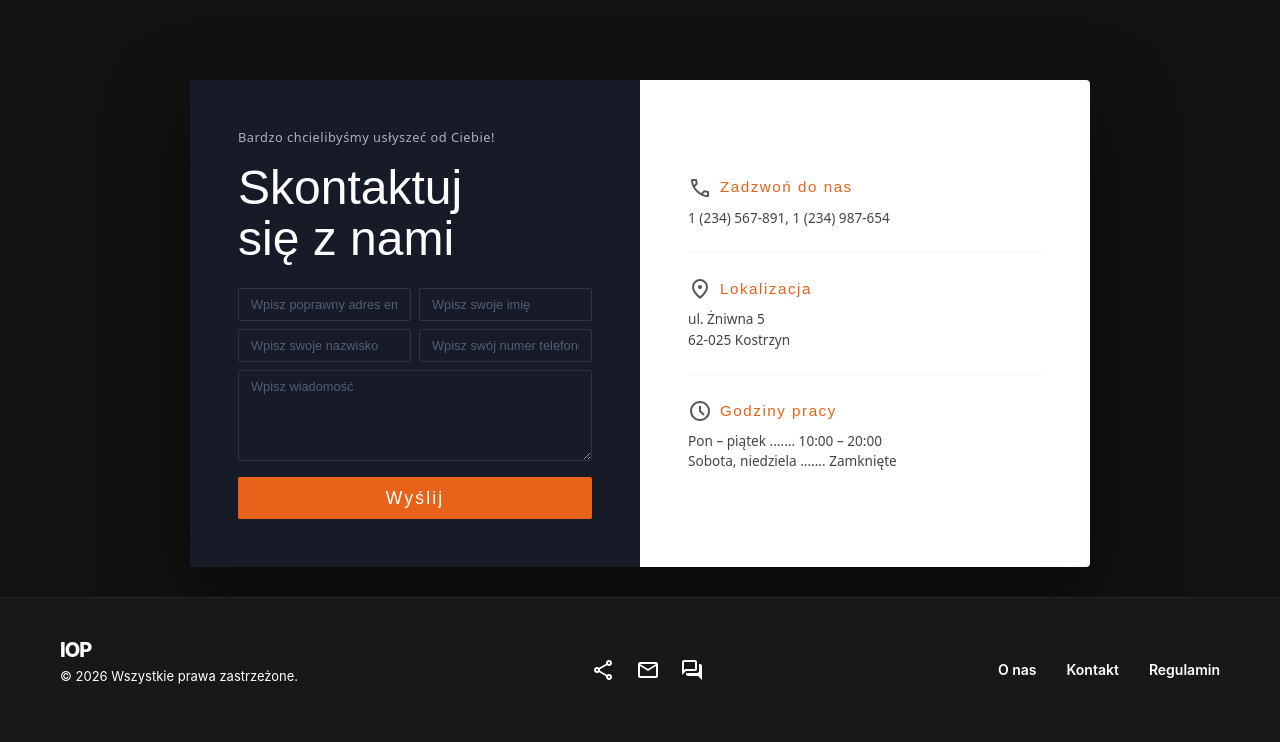
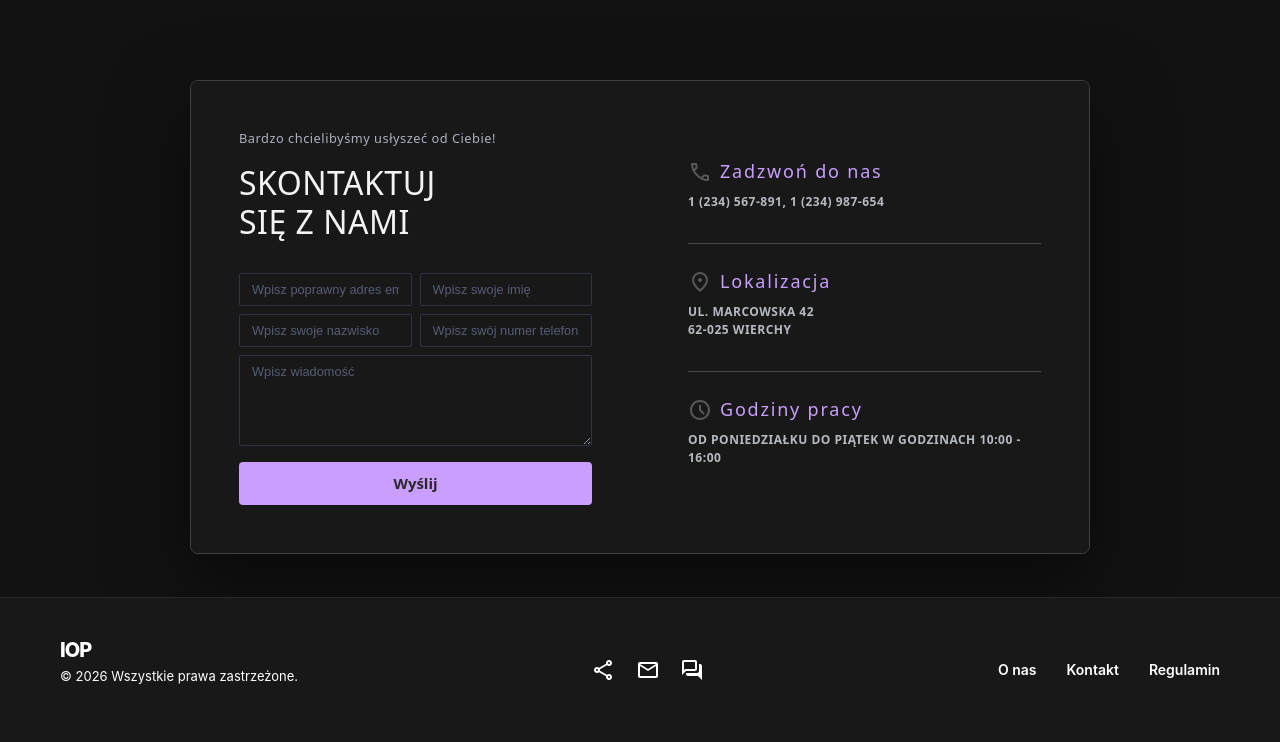
Before and after one commit to KacperZa/IOP, a Django app: page /contact in a window 1280 px wide. Shown: the part 58-800 px from the top of the page. Run offline with Django 5.2, Linux system fonts and the light colour scheme; parts of the project's set-up code (start-up, migrations or seed data) failed here and were passed over.

Commit message:
Zaaktualizowałem style dla podstron: contact us, dodaj ogłoszenie, dodatkowo zmieniłem pare klas w css

```diff
--- a/iop/main/static/main/css/main.css
+++ b/iop/main/static/main/css/main.css
@@ -40,6 +40,12 @@ a:hover {
     letter-spacing: 0.5px !important;
 }
 
+.purple-discord-label {
+    font-size: 18px;
+    letter-spacing: 0.1em;
+    color: #ca9eff !important;
+    }
+
 .discord-input {
     background-color: #1e1f22 !important;
     color: #dbdee1 !important;
--- a/iop/main/templates/main/contact.html
+++ b/iop/main/templates/main/contact.html
@@ -14,7 +14,7 @@
 
         /* LEFT */
         .contact-left {
-            background: #171a27;
+            background: #181818;
         }
 
         .contact-left .subtitle {
@@ -44,31 +44,11 @@
         .contact-left .form-control::placeholder { color: #555d75; }
         .contact-left .form-control:focus {
             background: transparent;
-            border-color: #e8621a;
+            border-color: #ca9eff ;
             color: #fff;
             box-shadow: none;
         }
 
-        .btn-submit {
-            background: #e8621a;
-            color: #fff;
-            border: none;
-            font-family: 'Bebas Neue', sans-serif;
-            font-size: 1.1rem;
-            letter-spacing: 0.12em;
-            border-radius: 2px;
-            transition: background 0.2s;
-        }
-
-        .btn-submit:hover { background: #d45510; color: #fff; }
-
-
-        .info-label {
-            font-family: 'Bebas Neue', sans-serif;
-            font-size: 0.95rem;
-            letter-spacing: 0.1em;
-            color: #e8621a;
-        }
 
         .info-text {
             font-size: 0.85rem;
@@ -77,13 +57,13 @@
         }
     </style>
 
-    <div class="contact-wrapper w-100 container d-flex align-items-center justify-content-center" style="padding-left: 0px;padding-right: 0px; margin-top:10vh;">
+<div class="contact-wrapper w-100 container d-flex align-items-center justify-content-center" style="padding-left: 0px; padding-right: 0px; margin-top: 10vh; border: 1px solid #3f4147; border-radius: 8px;">
         <div class="row g-0">
 
             <!-- LEFT -->
             <div class="col-md-6 contact-left p-4 p-md-5 d-flex flex-column gap-3">
                 <p class="subtitle mb-0">Bardzo chcielibyśmy usłyszeć od Ciebie!</p>
-                <h1>Skontaktuj<br>się z nami</h1>
+                <div class="discord-label"><h2>Skontaktuj<br>się z nami</h2></div>
 
                 <div class="row g-2">
                     <div class="col-6">
@@ -103,40 +83,39 @@
                     </div>
                 </div>
 
-                <button class="btn btn-submit w-100 py-2">Wyślij</button>
+                <button class="btn btn-discord w-100 py-2">Wyślij</button>
             </div>
 
             <!-- RIGHT -->
-            <div class="col-md-6 contact-right p-4 p-md-5 d-flex flex-column justify-content-center gap-4" style="background-color:white;">
+            <div class="col-md-6 contact-left p-4 p-md-5 d-flex flex-column justify-content-center gap-4"">
 
                 <div>
-                    <div class="info-label d-flex align-items-center gap-2 mb-2">
+                    <div class="purple-discord-label d-flex align-items-center gap-2 mb-2">
                         <svg xmlns="http://www.w3.org/2000/svg" height="24px" viewBox="0 -960 960 960" width="24px" fill="#5a5757"><path d="M798-120q-125 0-247-54.5T329-329Q229-429 174.5-551T120-798q0-18 12-30t30-12h162q14 0 25 9.5t13 22.5l26 140q2 16-1 27t-11 19l-97 98q20 37 47.5 71.5T387-386q31 31 65 57.5t72 48.5l94-94q9-9 23.5-13.5T670-390l138 28q14 4 23 14.5t9 23.5v162q0 18-12 30t-30 12ZM241-600l66-66-17-94h-89q5 41 14 81t26 79Zm358 358q39 17 79.5 27t81.5 13v-88l-94-19-67 67ZM241-600Zm358 358Z"/></svg>
                         Zadzwoń do nas
                     </div>
-                    <p class="info-text mb-0">1 (234) 567-891, 1 (234) 987-654</p>
+                    <p class="discord-label mb-0">1 (234) 567-891, 1 (234) 987-654</p>
                 </div>
 
                 <hr class="my-0">
 
                 <div>
-                    <div class="info-label d-flex align-items-center gap-2 mb-2">
+                    <div class="purple-discord-label d-flex align-items-center gap-2 mb-2">
                         <svg xmlns="http://www.w3.org/2000/svg" height="24px" viewBox="0 -960 960 960" width="24px" fill="#5a5757"><path d="M536.5-503.5Q560-527 560-560t-23.5-56.5Q513-640 480-640t-56.5 23.5Q400-593 400-560t23.5 56.5Q447-480 480-480t56.5-23.5ZM480-186q122-112 181-203.5T720-552q0-109-69.5-178.5T480-800q-101 0-170.5 69.5T240-552q0 71 59 162.5T480-186Zm0 106Q319-217 239.5-334.5T160-552q0-150 96.5-239T480-880q127 0 223.5 89T800-552q0 100-79.5 217.5T480-80Zm0-480Z"/></svg>
                         Lokalizacja
                     </div>
-                    <p class="info-text mb-0">ul. Żniwna 5 <br>62-025 Kostrzyn</p>
+                    <p class="discord-label mb-0">ul. Marcowska 42 <br>62-025 Wierchy</p>
                 </div>
 
                 <hr class="my-0">
 
                 <div>
-                    <div class="info-label d-flex align-items-center gap-2 mb-2">
+                    <div class="purple-discord-label d-flex align-items-center gap-2 mb-2">
                        <svg xmlns="http://www.w3.org/2000/svg" height="24px" viewBox="0 -960 960 960" width="24px" fill="#5a5757"><path d="m612-292 56-56-148-148v-184h-80v216l172 172ZM480-80q-83 0-156-31.5T197-197q-54-54-85.5-127T80-480q0-83 31.5-156T197-763q54-54 127-85.5T480-880q83 0 156 31.5T763-763q54 54 85.5 127T880-480q0 83-31.5 156T763-197q-54 54-127 85.5T480-80Zm0-400Zm0 320q133 0 226.5-93.5T800-480q0-133-93.5-226.5T480-800q-133 0-226.5 93.5T160-480q0 133 93.5 226.5T480-160Z"/></svg>
                         Godziny pracy
                     </div>
-                    <p class="info-text mb-0">
-                        Pon – piątek ....... 10:00 – 20:00<br>
-                        Sobota, niedziela ....... Zamknięte
+                    <p class="discord-label mb-0">
+                        Od poniedziałku do piątek w godzinach 10:00 - 16:00<br>
                     </p>
                 </div>
 
--- a/iop/main/templates/main/ogloszenia.html
+++ b/iop/main/templates/main/ogloszenia.html
@@ -19,7 +19,7 @@
             padding: 1rem;
             border-radius: 0.25rem;
             border-style: 0
-            box-shadow: 0 .125rem .25rem rgba(0,0,0,.075);
+            box-shadow 0 .125rem .25rem rgba(0,0,0,.075);
             display: flex;
             flex-direction: row;
             gap: 1rem;
```
Also changed, not shown: iop/news/templates/news/create.html (+18 -10 lines), regulamin.html (renamed from regulamin.txt).
